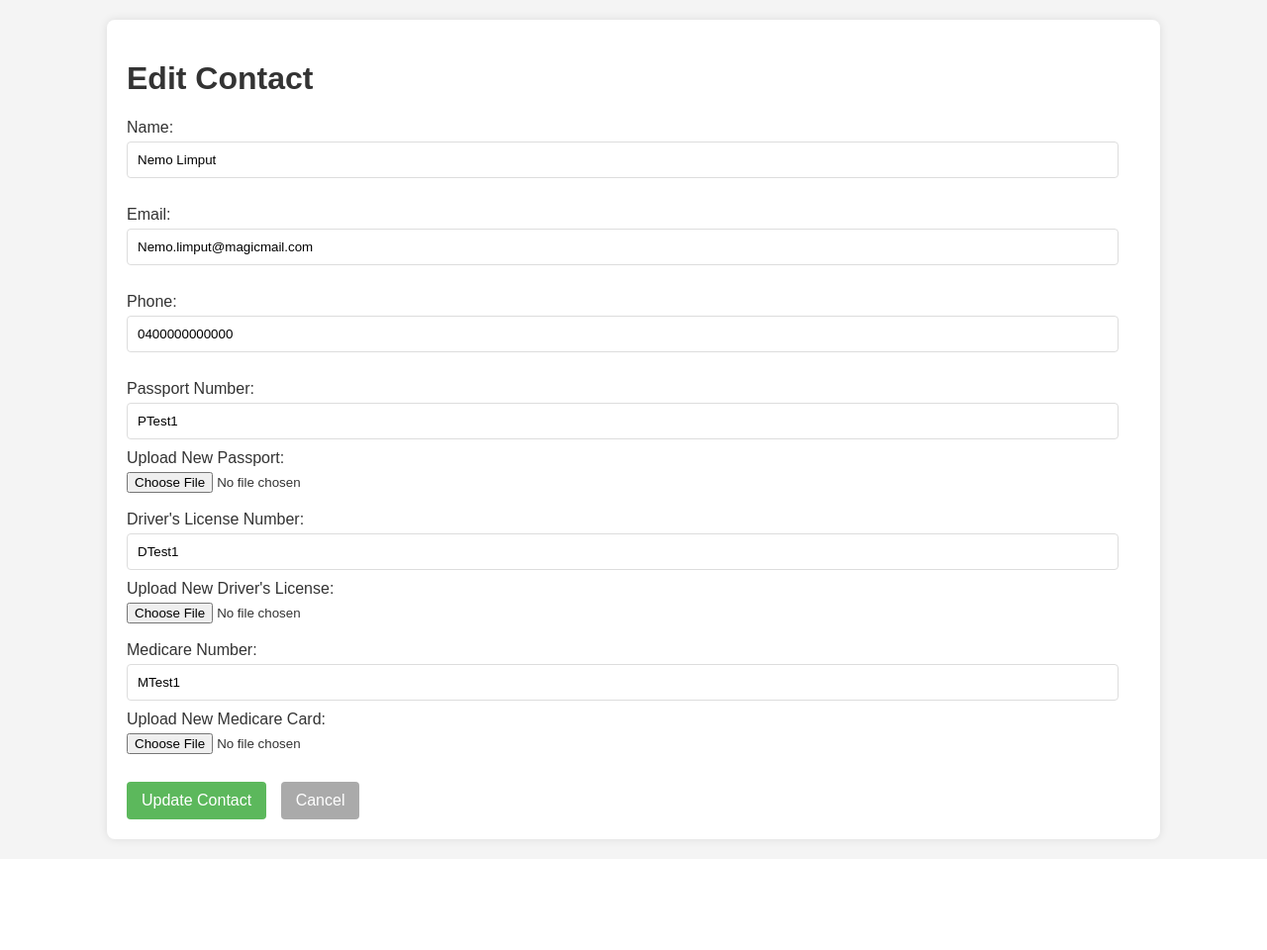
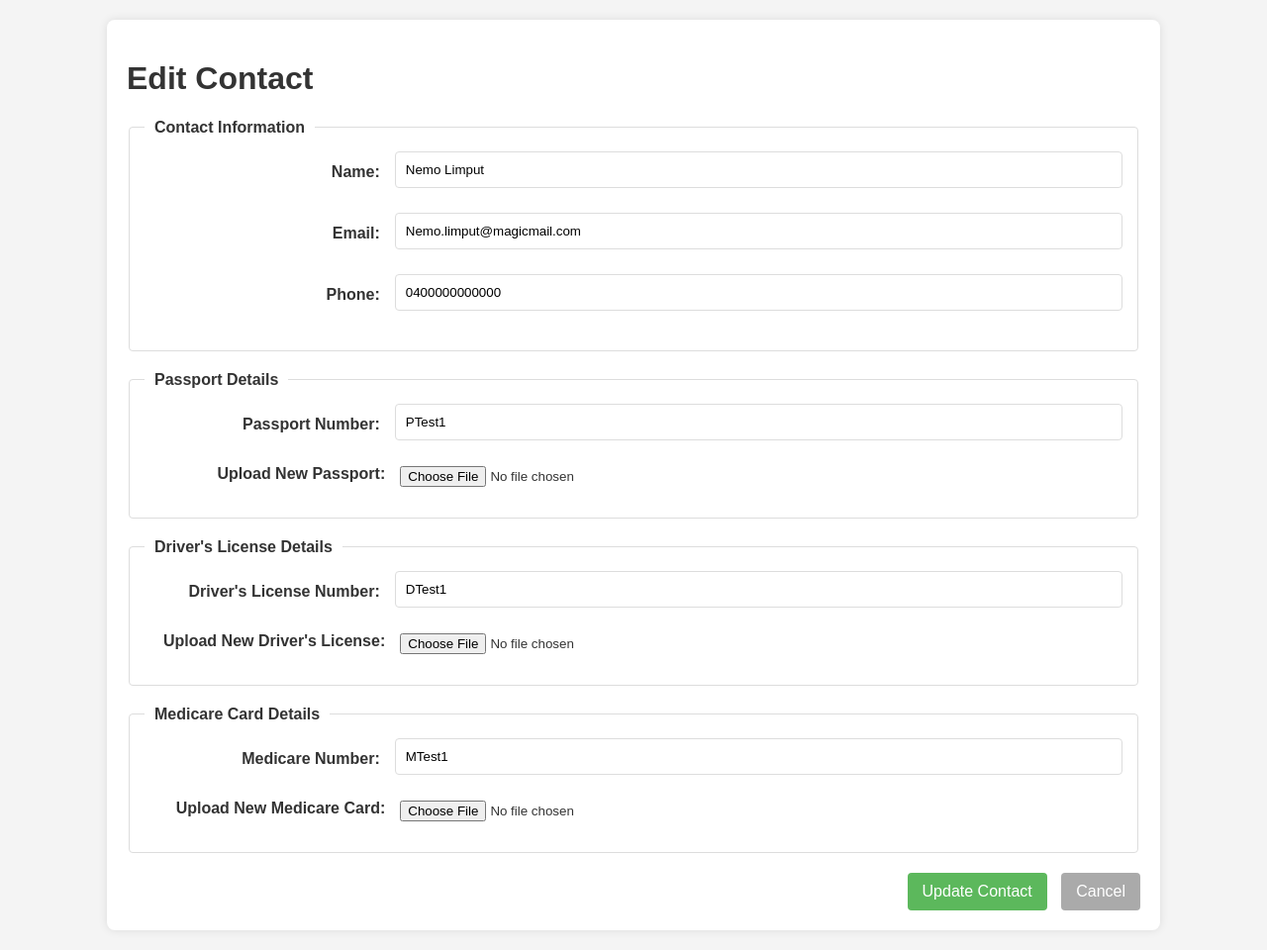
Before and after one commit to Aneemo/ExplorityCan, a Flask app: page /edit/1 in a window 1280 px wide. Shown: the part 94-1054 px from the top of the page at 99% size. Before the commit the page ends 949 px from the top, so only its background shows below. Run offline with Flask 3, Linux system fonts and the light colour scheme; the visitor is signed in with stand-in values (Sample User, id 1); data comes from the database, SQL or seed files in the repository.

Commit message:
Improve usability of the contact manager application
This commit addresses the open-ended request for a usability review and implements several key improvements to the user interface and workflow.

The main changes include:

- A new 'View Contact' page has been created to display the full details of a single contact. This declutters the main contact list and provides a dedicated view for each contact.
- The main contact list on the index page has been simplified to show only essential information, with a 'View' button to access the new detail page.
- The 'Edit' and 'Delete' actions have been moved to the 'View Contact' page, creating a more logical workflow.
- The forms for adding and editing contacts have been redesigned with fieldsets and improved CSS for better layout, readability, and user experience.
- After updating a contact, the user is now redirected to the 'View Contact' page for that contact, which is a more intuitive flow.

```diff
--- a/app.py
+++ b/app.py
@@ -398,6 +398,30 @@ def add_contact():
     # For a GET request, just render the form.
     return render_template('add_contact.html')
 
+@app.route('/view/<int:contact_id>')
+@login_required
+def view_contact(contact_id):
+    conn = get_db_connection()
+    contact = None
+    try:
+        cur = conn.cursor()
+        cur.execute("SELECT * FROM contacts WHERE id = ?", (contact_id,))
+        contact = cur.fetchone()
+    except sqlite3.Error as e:
+        print(f"Database error: {e}")
+    finally:
+        if conn:
+            conn.close()
+
+    if contact:
+        if current_user.role == 'user' and contact['user_id'] != current_user.id:
+            flash("You are not authorized to view this contact.", "error")
+            return redirect(url_for('index'))
+        return render_template('view_contact.html', contact=contact)
+    else:
+        flash("Contact not found.", "error")
+        return redirect(url_for('index'))
+
 @app.route('/edit/<int:contact_id>', methods=['GET'])
 @login_required
 def edit_contact(contact_id):
@@ -476,7 +500,7 @@ def update_contact(contact_id):
     finally:
         if conn:
             conn.close()
-    return redirect(url_for('index'))
+    return redirect(url_for('view_contact', contact_id=contact_id))
 
 @app.route('/delete/<int:contact_id>', methods=['POST'])
 @login_required
--- a/static/style.css
+++ b/static/style.css
@@ -170,3 +170,107 @@ a:hover {
     background-color: #d1ecf1;
     border-color: #bee5eb;
 }
+
+/* Form layout improvements */
+.contact-form {
+    margin-top: 20px;
+}
+
+.contact-form fieldset {
+    border: 1px solid #ddd;
+    border-radius: 4px;
+    padding: 15px;
+    margin-bottom: 20px;
+}
+
+.contact-form legend {
+    font-weight: bold;
+    color: #333;
+    padding: 0 10px;
+}
+
+.contact-form .form-group {
+    display: flex;
+    align-items: center;
+    margin-bottom: 15px;
+}
+
+.contact-form .form-group label {
+    flex: 1;
+    margin-right: 15px;
+    font-weight: bold;
+    text-align: right;
+}
+
+.contact-form .form-group input[type="text"],
+.contact-form .form-group input[type="email"],
+.contact-form .form-group input[type="tel"],
+.contact-form .form-group input[type="file"] {
+    flex: 3;
+    width: auto; /* Override the 100% width */
+}
+
+.contact-form .current-file {
+    margin-top: 5px;
+    font-size: 0.9em;
+    color: #555;
+}
+
+.contact-form .form-actions {
+    text-align: right;
+    margin-top: 20px;
+}
+.contact-form .cancel-link {
+    background-color: #aaa;
+    margin-left: 10px;
+}
+.contact-form .cancel-link:hover {
+    background-color: #999;
+}
+
+/* View Contact Page */
+.contact-details {
+    background-color: #f9f9f9;
+    border: 1px solid #ddd;
+    border-radius: 4px;
+    padding: 20px;
+    margin-top: 20px;
+}
+
+.contact-details .detail-item {
+    margin-bottom: 15px;
+    font-size: 1.1em;
+}
+
+.contact-details .detail-item strong {
+    display: inline-block;
+    width: 200px;
+    color: #555;
+}
+
+.contact-details hr {
+    border: 0;
+    border-top: 1px solid #eee;
+    margin: 20px 0;
+}
+
+.file-download-link {
+    margin-left: 20px;
+    font-size: 0.9em;
+}
+
+.page-actions {
+    margin-top: 20px;
+}
+
+.page-actions .button-link, .page-actions button {
+    margin-right: 10px;
+}
+
+.view-link {
+    background-color: #5bc0de;
+}
+
+.view-link:hover {
+    background-color: #31b0d5;
+}
--- a/templates/edit_contact.html
+++ b/templates/edit_contact.html
@@ -6,45 +6,72 @@
     <h1>Edit Contact</h1>
 
     {% if contact %}
-    <form action="{{ url_for('update_contact', contact_id=contact['id']) }}" method="POST" enctype="multipart/form-data">
+    <form action="{{ url_for('update_contact', contact_id=contact['id']) }}" method="POST" enctype="multipart/form-data" class="contact-form">
+        <fieldset>
+            <legend>Contact Information</legend>
+            <div class="form-group">
                 <label for="name">Name:</label>
-        <input type="text" id="name" name="name" value="{{ contact['name'] }}" required><br><br>
+                <input type="text" id="name" name="name" value="{{ contact['name'] }}" required>
+            </div>
+            <div class="form-group">
+                <label for="email">Email:</label>
+                <input type="email" id="email" name="email" value="{{ contact['email'] }}">
+            </div>
+            <div class="form-group">
+                <label for="phone">Phone:</label>
+                <input type="tel" id="phone" name="phone" value="{{ contact['phone'] }}">
+            </div>
+        </fieldset>
 
-        <label for="email">Email:</label>
-        <input type="email" id="email" name="email" value="{{ contact['email'] }}"><br><br>
-
-        <label for="phone">Phone:</label>
-        <input type="tel" id="phone" name="phone" value="{{ contact['phone'] }}"><br><br>
-
+        <fieldset>
+            <legend>Passport Details</legend>
+            <div class="form-group">
                 <label for="passport_number">Passport Number:</label>
                 <input type="text" id="passport_number" name="passport_number" value="{{ contact['passport_number'] }}">
+            </div>
+            <div class="form-group">
                 <label for="passport_file">Upload New Passport:</label>
-        <input type="file" id="passport_file" name="passport_file"><br>
+                <input type="file" id="passport_file" name="passport_file">
                 {% if contact.passport_filename %}
-            <p>Current file: <a href="{{ url_for('download_file', filename=contact.passport_filename) }}">{{ contact.passport_filename }}</a></p>
+                <p class="current-file">Current file: <a href="{{ url_for('download_file', filename=contact.passport_filename) }}">{{ contact.passport_filename }}</a></p>
                 {% endif %}
-        <br>
+            </div>
+        </fieldset>
 
+        <fieldset>
+            <legend>Driver's License Details</legend>
+            <div class="form-group">
                 <label for="drivers_license_number">Driver's License Number:</label>
                 <input type="text" id="drivers_license_number" name="drivers_license_number" value="{{ contact['drivers_license_number'] }}">
+            </div>
+            <div class="form-group">
                 <label for="drivers_license_file">Upload New Driver's License:</label>
-        <input type="file" id="drivers_license_file" name="drivers_license_file"><br>
+                <input type="file" id="drivers_license_file" name="drivers_license_file">
                 {% if contact.drivers_license_filename %}
-            <p>Current file: <a href="{{ url_for('download_file', filename=contact.drivers_license_filename) }}">{{ contact.drivers_license_filename }}</a></p>
+                <p class="current-file">Current file: <a href="{{ url_for('download_file', filename=contact.drivers_license_filename) }}">{{ contact.drivers_license_filename }}</a></p>
                 {% endif %}
-        <br>
+            </div>
+        </fieldset>
 
+        <fieldset>
+            <legend>Medicare Card Details</legend>
+            <div class="form-group">
                 <label for="medicare_number">Medicare Number:</label>
                 <input type="text" id="medicare_number" name="medicare_number" value="{{ contact['medicare_number'] }}">
+            </div>
+            <div class="form-group">
                 <label for="medicare_file">Upload New Medicare Card:</label>
-        <input type="file" id="medicare_file" name="medicare_file"><br>
+                <input type="file" id="medicare_file" name="medicare_file">
                 {% if contact.medicare_filename %}
-            <p>Current file: <a href="{{ url_for('download_file', filename=contact.medicare_filename) }}">{{ contact.medicare_filename }}</a></p>
+                <p class="current-file">Current file: <a href="{{ url_for('download_file', filename=contact.medicare_filename) }}">{{ contact.medicare_filename }}</a></p>
                 {% endif %}
-        <br>
+            </div>
+        </fieldset>
 
+        <div class="form-actions">
             <button type="submit">Update Contact</button>
-        <a href="{{ url_for('index') }}" class="button-link" style="background-color: #aaa; margin-left: 10px;">Cancel</a>
+            <a href="{{ url_for('view_contact', contact_id=contact.id) }}" class="button-link cancel-link">Cancel</a>
+        </div>
     </form>
     {% else %}
     <p>Contact not found.</p>
```
Also changed, not shown: templates/add_contact.html (+43 -8 lines), templates/index.html (+1 -25 lines), templates/view_contact.html (added, +46 -0 lines). Lines whose indentation alone changed are shown as unchanged.
